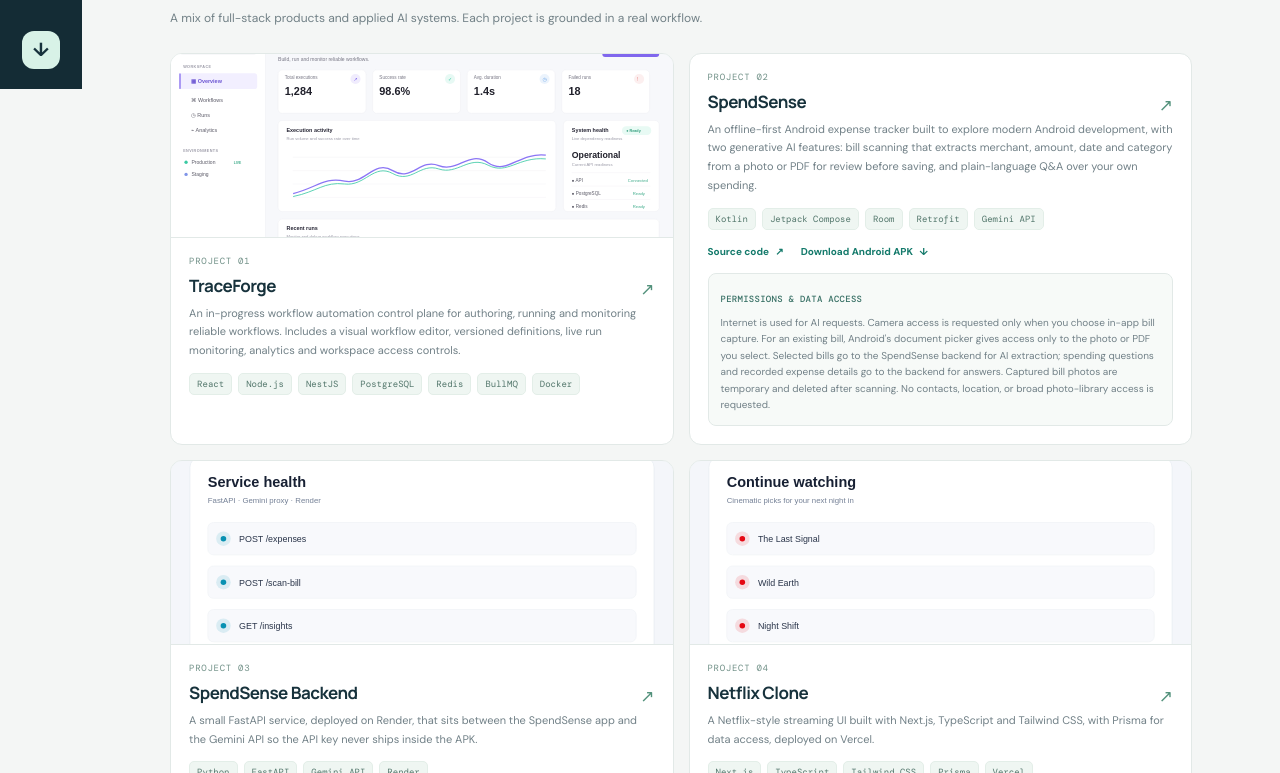
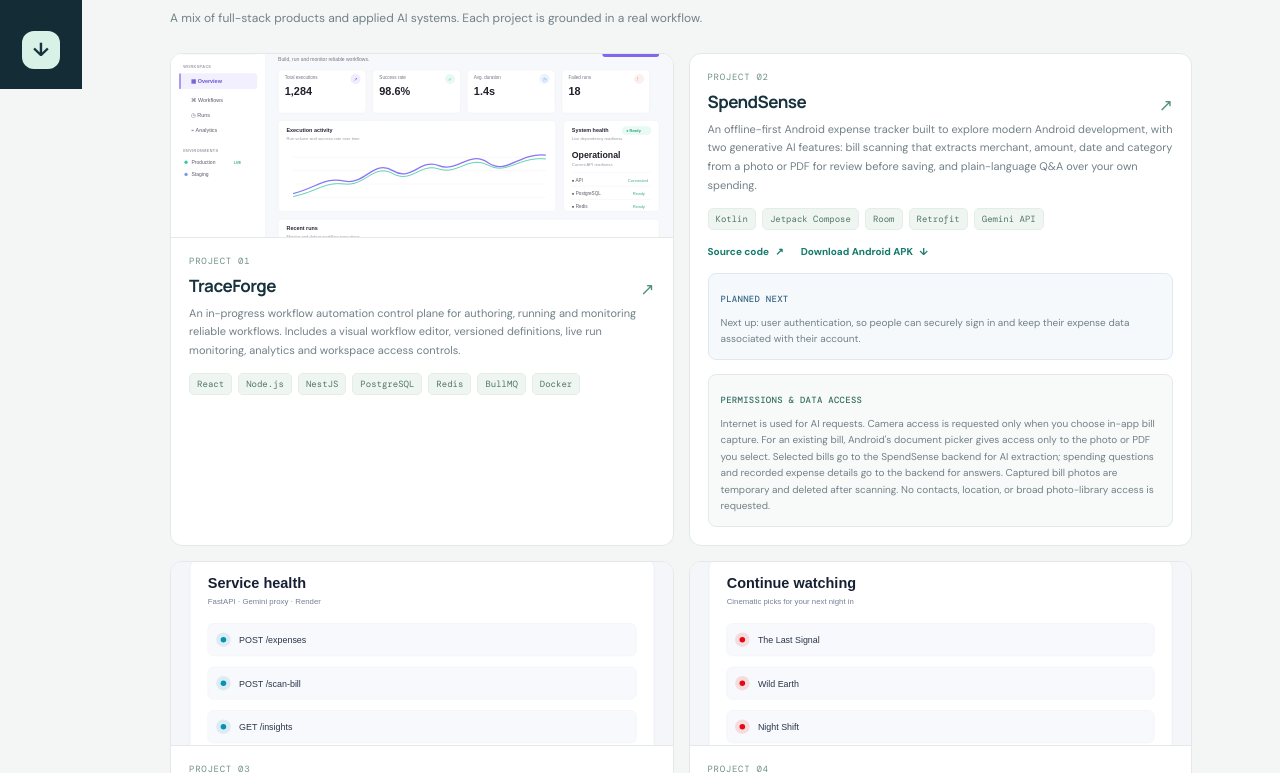
Before and after one commit to narine01/portfolio, a Next.js app: page / in a window 1280 px wide. Shown: the part 711-1484 px from the top of the page. Built offline with nearby package versions, Linux system fonts and the light colour scheme.

Commit message:
Add authentication roadmap note to SpendSense

```diff
--- a/app/globals.css
+++ b/app/globals.css
@@ -32,6 +32,7 @@ h1,h2,h3,p{margin-top:0}.overview-intro h1{font:700 clamp(42px,5.2vw,70px)/1.06
 .content-section{padding-top:75px}.section-heading{display:flex;align-items:flex-end;justify-content:space-between;margin-bottom:10px;scroll-margin-top:90px}.section-heading .section-eyebrow{margin-bottom:8px}.section-heading h2{font:700 clamp(24px,3vw,34px)/1.2 var(--display);letter-spacing:-.045em;margin:0;color:var(--navy)}.section-description{color:#718086;font-size:12px;max-width:650px;margin:12px 0 24px;line-height:1.7}
 .project-grid{display:grid;grid-template-columns:repeat(2,minmax(0,1fr));gap:15px}.project-card{overflow:hidden;background:var(--paper);border:1px solid var(--line);border-radius:12px;transition:transform .18s,box-shadow .18s,border-color .18s}.project-card:hover{transform:translateY(-3px);border-color:#b7d3c9;box-shadow:0 13px 30px #2d51410d}.project-visual{height:184px;position:relative;overflow:hidden;background:#e9f1ee;border-bottom:1px solid var(--line)}.project-visual img{width:100%;height:100%;display:block;object-fit:cover;transition:transform .25s}.project-card:hover .project-visual img{transform:scale(1.025)}.project-index{display:block;width:max-content;margin:0 0 7px;font:9px var(--mono);letter-spacing:.08em;color:#709087;padding:0}.project-copy{padding:17px 18px 18px}.project-title-row{display:flex;justify-content:space-between;align-items:center}.project-title-row h3{font:700 17px var(--display);letter-spacing:-.03em;color:var(--navy);margin:0 0 7px}.arrow-mark{color:#52917b;font-size:17px}.project-copy>p{font-size:11px;line-height:1.7;color:#718087;margin:0 0 13px}.tags{list-style:none;padding:0;margin:0;display:flex;flex-wrap:wrap;gap:6px}.tags li{font:9px var(--mono);color:#52766b;background:#eff6f2;border:1px solid #e3eee8;border-radius:5px;padding:4px 7px}.card-links{display:flex;gap:17px;margin-top:14px}.card-links a{font-size:10px;font-weight:700;color:var(--teal)}.card-links a span{margin-left:4px}
 .permission-note{margin-top:14px;padding:11px 12px;border:1px solid #e2e9e7;border-radius:8px;background:#f7faf8}.permission-note strong{font:500 9px var(--mono);letter-spacing:.03em;text-transform:uppercase;color:#397166}.permission-note p{margin:5px 0 0;font-size:10px;line-height:1.65;color:#718087}
+.roadmap-note{margin-top:14px;padding:11px 12px;border:1px solid #dce8f2;border-radius:8px;background:#f5f9fc}.roadmap-note strong{font:500 9px var(--mono);letter-spacing:.03em;text-transform:uppercase;color:#3c6988}.roadmap-note p{margin:5px 0 0;font-size:10px;line-height:1.65;color:#718087}
 .subsection-title{margin:39px 0 17px;display:flex;align-items:flex-end;justify-content:space-between}.subsection-title .section-eyebrow{display:block;margin-bottom:5px}.subsection-title h3{font:700 19px var(--display);letter-spacing:-.03em;margin:0;color:var(--navy)}.sample-note{font:9px var(--mono);color:#97a4a6}
 .screen-gallery{display:grid;grid-template-columns:repeat(5,minmax(0,1fr));gap:12px}.screen-card{margin:0;min-width:0}.phone-frame{margin:0 auto;width:100%;max-width:156px;aspect-ratio:9/20;border:1px solid #dce4e1;border-radius:19px;padding:5px;background:#fff;box-shadow:0 8px 20px #273d3810;overflow:hidden}.phone-frame img{display:block;width:100%;height:100%;object-fit:cover;border-radius:13px}.screen-card figcaption{display:flex;justify-content:space-between;gap:4px;margin:8px 2px 0;font-size:9px;color:#64757a;line-height:1.35}.screen-card figcaption span{color:var(--teal)}
 .ai-section{padding-top:78px}.ai-flow{display:flex;align-items:center;justify-content:space-between;gap:5px;margin:24px 0 17px;padding:14px 16px;background:#e9f2ee;border:1px solid #dce9e2;border-radius:10px}.flow-step{position:relative;display:flex;align-items:center;gap:7px;font-size:9px;font-weight:600;color:#385d52;white-space:nowrap}.flow-step span{font:9px var(--mono);color:#78a693}.flow-step b{font-size:13px;color:#9ab8aa;margin-left:7px}.ai-grid .project-visual{height:155px}.ai-grid .project-card{display:flex;flex-direction:column}.ai-grid .project-copy{flex:1}
@@ -74,5 +75,6 @@ h1,h2,h3,p{margin-top:0}.overview-intro h1{font:700 clamp(42px,5.2vw,70px)/1.06
 :root[data-theme="dark"] .project-card:hover{border-color:#4d796b}
 :root[data-theme="dark"] .project-index{color:#9bc5b3}
 :root[data-theme="dark"] .permission-note{background:#172427;border-color:var(--line)}:root[data-theme="dark"] .permission-note strong{color:#a9dfc8}:root[data-theme="dark"] .permission-note p{color:#a5b4b6}
+:root[data-theme="dark"] .roadmap-note{background:#172329;border-color:var(--line)}:root[data-theme="dark"] .roadmap-note strong{color:#a8d0ec}:root[data-theme="dark"] .roadmap-note p{color:#a5b4b6}
 :root[data-theme="dark"] .rail-resume{background:#b8ead1;color:#183a32}
 +@media(max-width:760px){.topbar-actions{gap:10px}.theme-toggle{padding:6px 8px}.theme-toggle-label{display:none}}
--- a/app/page.js
+++ b/app/page.js
@@ -56,6 +56,12 @@ function ProjectCard({ project, index, label = "PROJECT" }) {
             {project.repo && <a href={project.repo} target="_blank" rel="noreferrer">Source code <span>↗</span></a>}
             {project.download && <a href={project.download}>Download Android APK <span>↓</span></a>}
           </div>
+        )}
+        {project.roadmapNote && (
+          <aside className="roadmap-note">
+            <strong>Planned next</strong>
+            <p>{project.roadmapNote}</p>
+          </aside>
         )}
         {project.permissionNote && (
           <aside className="permission-note">
--- a/data/content.js
+++ b/data/content.js
@@ -42,6 +42,7 @@ export const projects = [
     description:
       "An offline-first Android expense tracker built to explore modern Android development, with two generative AI features: bill scanning that extracts merchant, amount, date and category from a photo or PDF for review before saving, and plain-language Q&A over your own spending.",
     tags: ["Kotlin", "Jetpack Compose", "Room", "Retrofit", "Gemini API"],
+    roadmapNote: "Next up: user authentication, so people can securely sign in and keep their expense data associated with their account.",
     repo: "https://github.com/narine01/SpendSense",
     download: "https://raw.githubusercontent.com/narine01/SpendSense/v1.0.0/releases/SpendSense-v1.0.0.apk",
     permissionNote:
```
